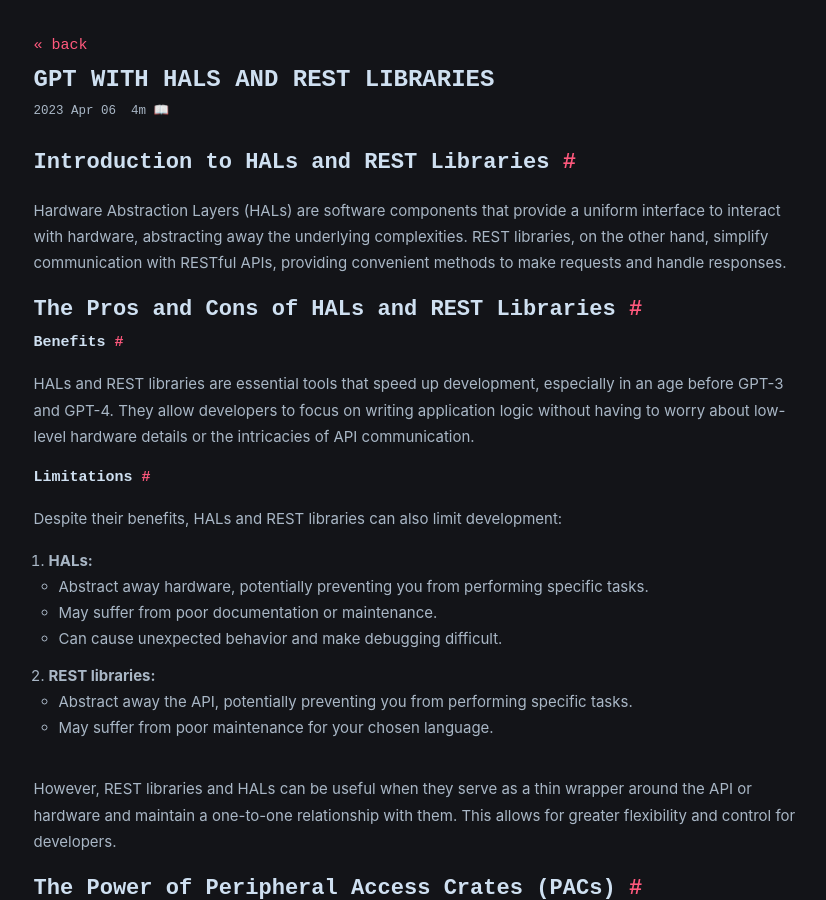
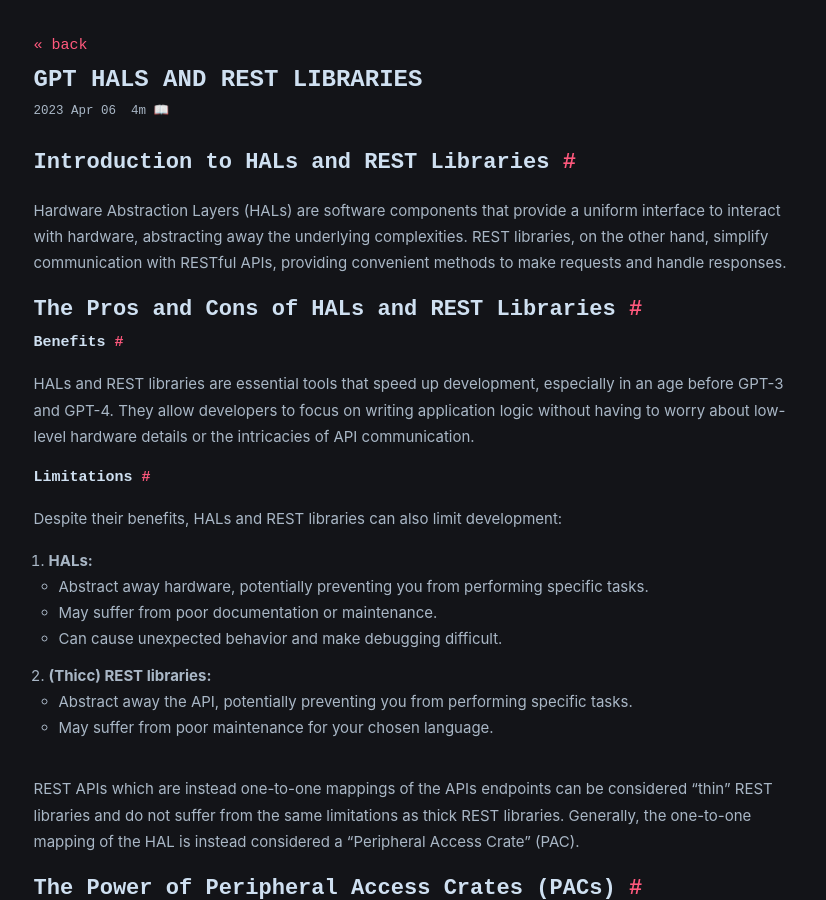
Before and after one commit to andrewgazelka/andrewgazelka.github.io, a Jekyll site: the page built from _posts/2023-04-06-gpt-hals-and-rest-libs.markdown, in a window 1280 px wide and 900 px high. Shown: the whole window, without its empty margins (224-1050 px from the left). Built offline with Jekyll 4.4.1, drawn with Linux system fonts in a browser that asks for light colours; some web fonts are replaced.

Commit message:
add more info

```diff
--- a/_posts/2023-04-06-gpt-hals-and-rest-libs.markdown
+++ b/_posts/2023-04-06-gpt-hals-and-rest-libs.markdown
@@ -1,6 +1,6 @@
 ---
 layout: post
-title: "GPT with HALs and REST libraries"
+title: "GPT HALs and REST libraries"
 ---
 
 [//]: # (# Harnessing the Power of Language Models for Hardware Abstraction and REST APIs in Rust)
@@ -27,12 +27,13 @@
     - Abstract away hardware, potentially preventing you from performing specific tasks.
     - May suffer from poor documentation or maintenance.
     - Can cause unexpected behavior and make debugging difficult.
-2. **REST libraries:**
+2. **(Thicc) REST libraries:**
     - Abstract away the API, potentially preventing you from performing specific tasks.
     - May suffer from poor maintenance for your chosen language.
 
-However, REST libraries and HALs can be useful when they serve as a thin wrapper around the API or hardware and maintain
-a one-to-one relationship with them. This allows for greater flexibility and control for developers.
+REST APIs which are instead one-to-one mappings of the APIs endpoints can be considered "thin" REST libraries and
+do not suffer from the same limitations as thick REST libraries. Generally, the one-to-one mapping of the HAL is
+instead considered a "Peripheral Access Crate" (PAC).
 
 ## The Power of Peripheral Access Crates (PACs)
 
```
